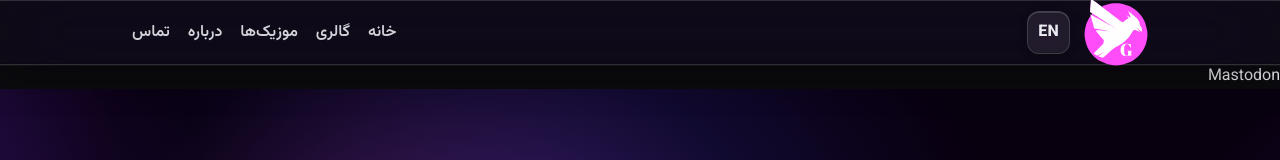
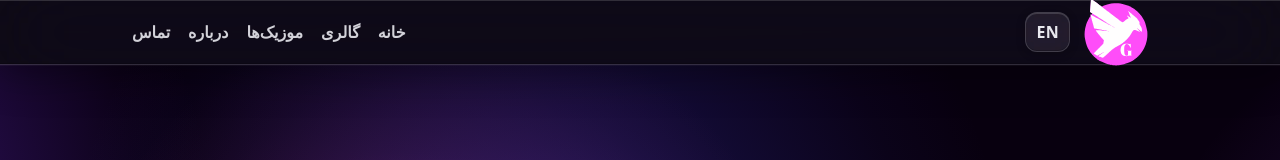
Before and after one commit to GoldenJDM/GoldenJDM-website, a plain HTML site: page fa/index.html in a window 1280 px wide. Shown: the top 160 px of the page. Drawn offline with Linux system fonts and the light colour scheme; a script that the page names is missing.

Commit message:
Update index.html
Signed-off-by: Amirhossein Zarniyan <amirhosenzarniyan6@gmail.com>

```diff
--- a/fa/index.html
+++ b/fa/index.html
@@ -24,7 +24,6 @@
 
   <!-- Social & SEO -->
   <meta name="fediverse:creator" content="@GoldenJDM@mastodon.social">
-  <a rel="me" href="https://mastodon.social/@GoldenJDM">Mastodon</a>
   <meta property="og:title" content="GoldenJDM — امیرحسین زرنیان">
   <meta property="og:description" content="پروژه‌ها، لینک‌ها و راه‌های تماس">
   <meta property="og:type" content="website">
```
